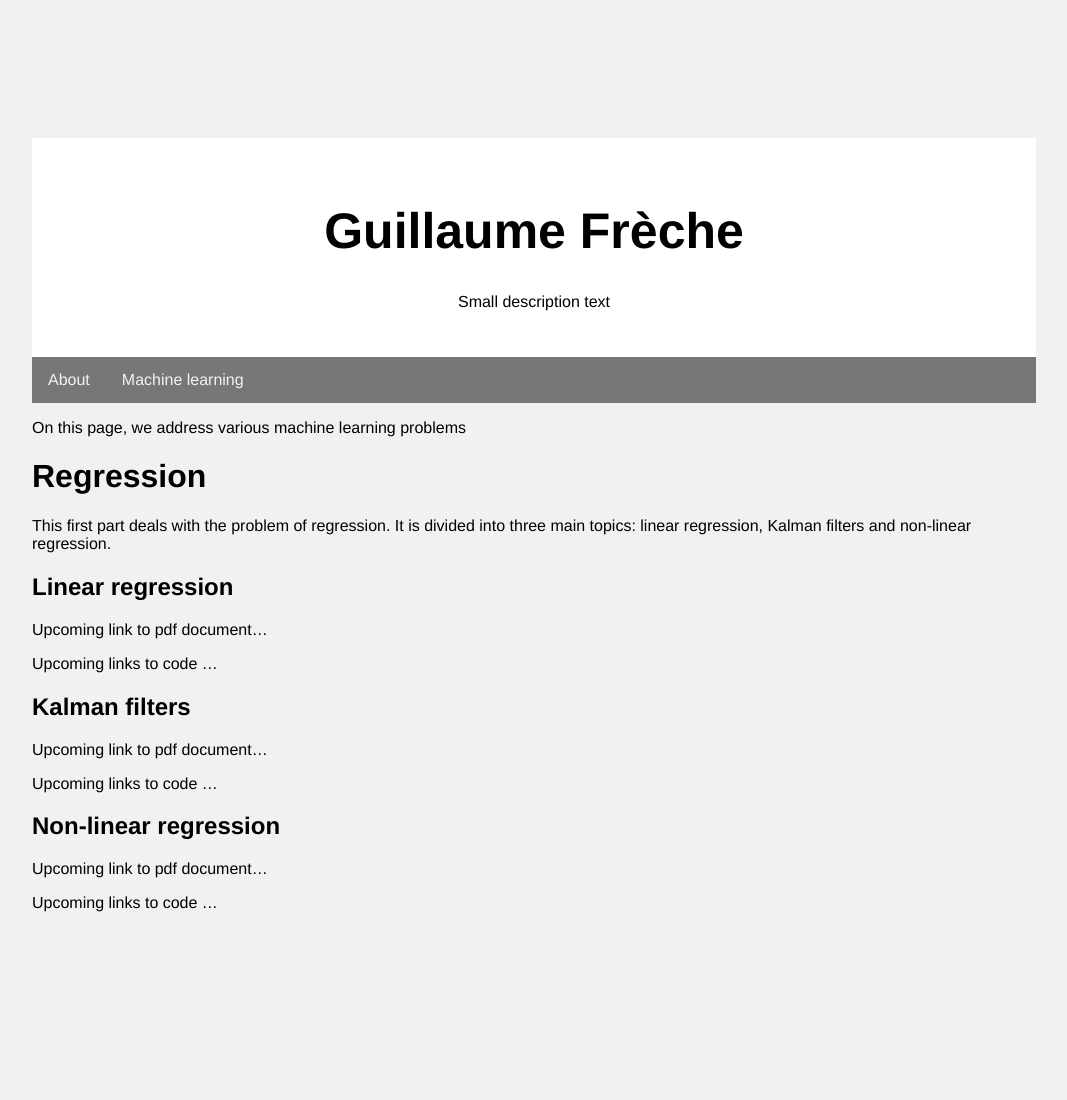
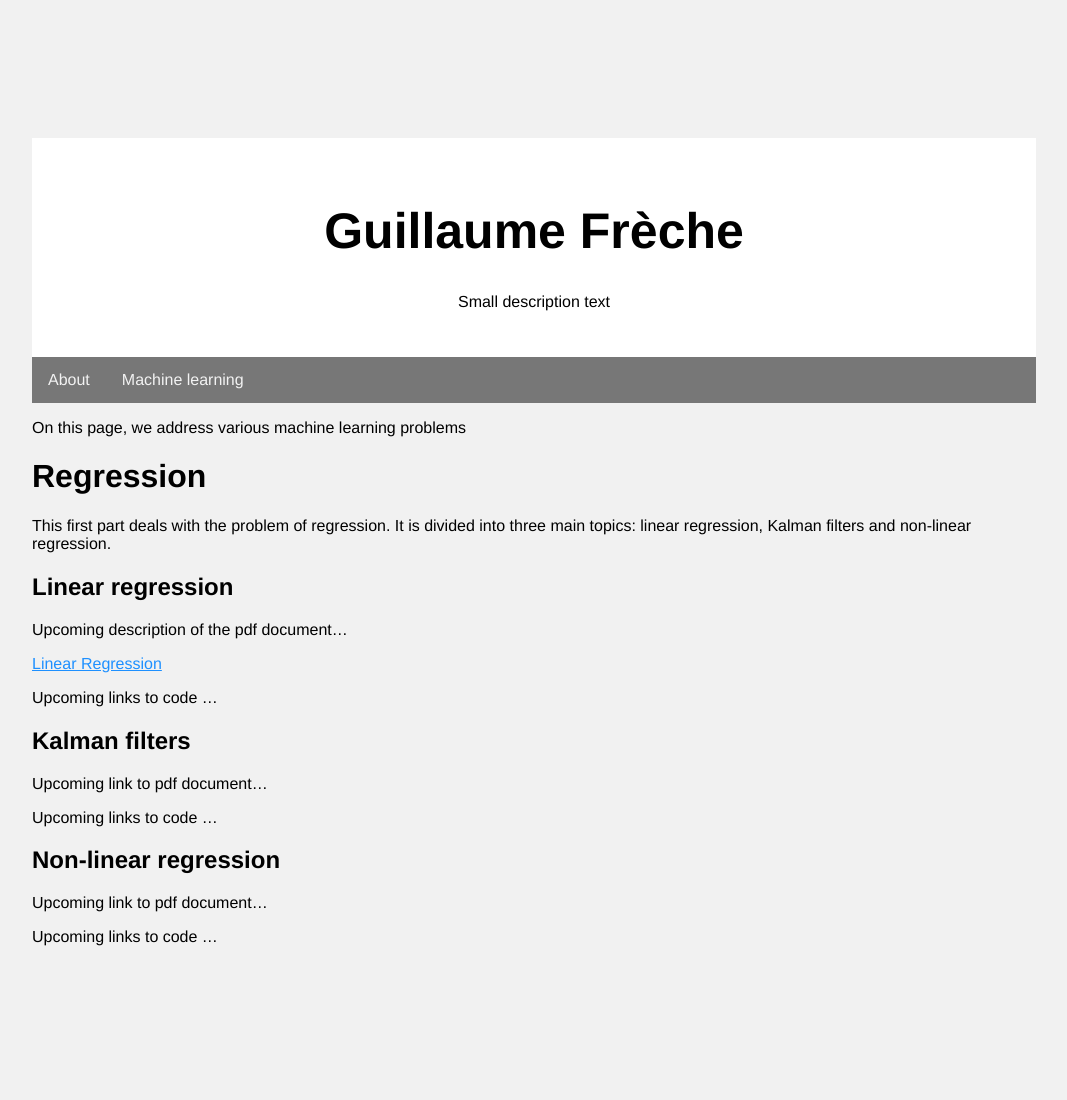
Before and after one commit to grfreche/grfreche.github.io, a Jekyll site: the page built from machine_learning.md, in a window 1280 px wide. Shown: the whole page, without its empty margins (106-1173 px from the left). Built offline with Jekyll 4.4.1, drawn with Linux system fonts in a browser that asks for light colours; before the commit the page ends 1066 px from its top, so only the background shows below that.

Commit message:
Update machine_learning.md

```diff
--- a/machine_learning.md
+++ b/machine_learning.md
@@ -13,7 +13,9 @@ It is divided into three main topics: linear regression, Kalman filters and non-
 
 ## Linear regression
 
-Upcoming link to pdf document...
+Upcoming description of the pdf document...
+
+<a href="https://grfreche.github.io/pdfs/LinearRegression.pdf" class="image fit">Linear Regression</a>
 
 Upcoming links to code ...
 
```
